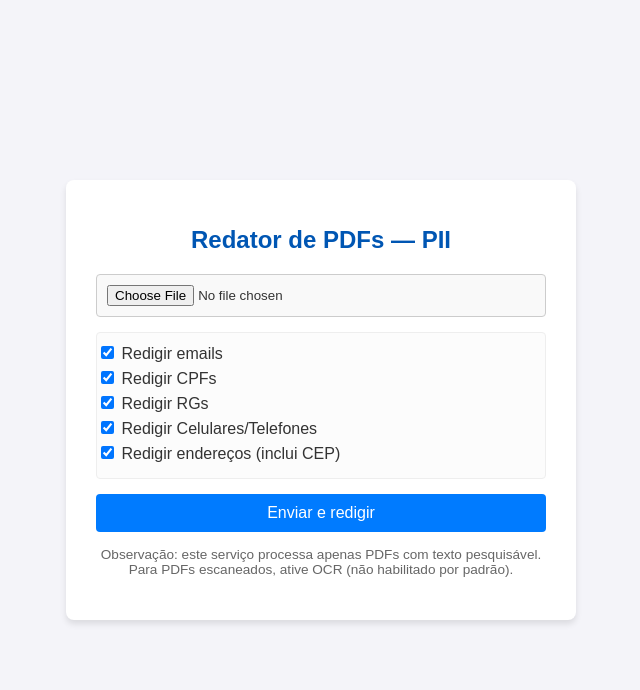
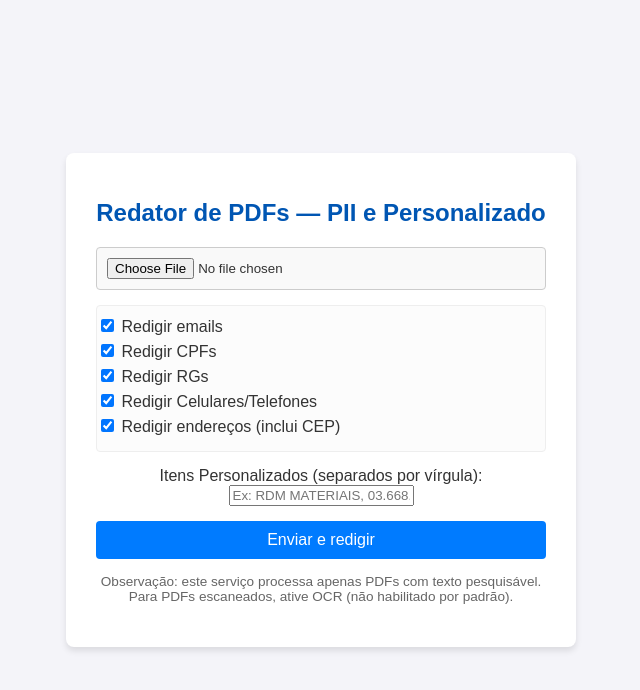
Before and after one commit to relitosouza/tarja_documentos, a Flask app: page / in a window 1280 px wide. Shown: the top 690 px of the page, without its empty margins (319-959 px from the left). Run offline with Flask 3, Linux system fonts and the light colour scheme.

Commit message:
Update index.html

```diff
--- a/templates/index.html
+++ b/templates/index.html
@@ -1,16 +1,14 @@
 <!doctype html>
 <html lang="pt-br">
-
 <head>
 <meta charset="utf-8">
 <meta name="viewport" content="width=device-width, initial-scale=1">
 <title>Redator de PDFs</title>
 <link rel="stylesheet" href="/static/style.css">
 </head>
-
 <body>
 <div class="container">
-        <h1>Redator de PDFs — PII</h1>
+<h1>Redator de PDFs — PII e Personalizado</h1>
 {% with messages = get_flashed_messages() %}
 {% if messages %}
 <ul class="flashes">
@@ -26,14 +24,17 @@
     <label><input type="checkbox" name="email" checked> Redigir emails</label>
     <label><input type="checkbox" name="cpf" checked> Redigir CPFs</label>
     <label><input type="checkbox" name="rg" checked> Redigir RGs</label>
-                <label><input type="checkbox" name="phone" checked> Redigir Celulares/Telefones</label> <label><input
-                        type="checkbox" name="address" checked> Redigir endereços (inclui CEP)</label>
+    <label><input type="checkbox" name="phone" checked> Redigir Celulares/Telefones</label>
+    <label><input type="checkbox" name="address" checked> Redigir endereços (inclui CEP)</label>
+</div>
+
+<div class="custom-input">
+    <label for="custom_terms">Itens Personalizados (separados por vírgula):</label>
+    <input type="text" name="custom_terms" id="custom_terms" placeholder="Ex: RDM MATERIAIS, 03.668.066/0001-42">
 </div>
 <button type="submit">Enviar e redigir</button>
 </form>
-        <p class="note">Observação: este serviço processa apenas PDFs com texto pesquisável. Para PDFs escaneados, ative
-            OCR (não habilitado por padrão).</p>
+<p class="note">Observação: este serviço processa apenas PDFs com texto pesquisável. Para PDFs escaneados, ative OCR (não habilitado por padrão).</p>
 </div>
 </body>
-
 </html>
```
Lines whose indentation alone changed are shown as unchanged.
